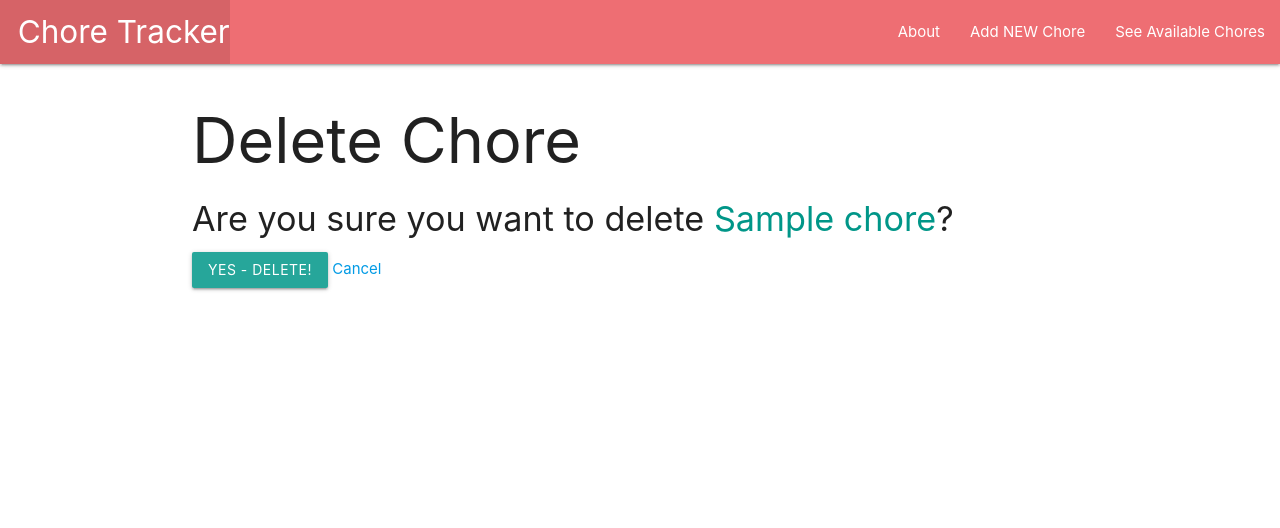
After one commit to tthephas/Chore-Tracker, a Django app: page /chores/1/delete in a window 1280 px wide. The commit adds this page. Shown: the top 528 px of the page. Run offline with Django 4.2, Linux system fonts and the light colour scheme; tables that the repository leaves empty hold one stand-in row (values such as "Sample post").

Commit message:
update and delete views working properly

```diff
--- a/main_app/templates/chores/detail.html
+++ b/main_app/templates/chores/detail.html
@@ -12,6 +12,10 @@
             <p>Pay Amount: {{ chore.amount }} Dollars </p>
 
         </div>
+        <div class="card-action">
+            <a href="{% url 'chores_update' chore.id %}">Edit</a>
+            <a href="{% url 'chores_delete' chore.id %}">Delete</a>
+          </div>
     </div>
 
 {% endblock %}
--- /dev/null
+++ b/main_app/templates/main_app/chore_confirm_delete.html
@@ -0,0 +1,13 @@
+{% extends 'base.html' %}
+
+{% block content %}
+  <h1>Delete Chore</h1>
+
+  <h4>Are you sure you want to delete <span class="teal-text">{{ object.name }}</span>?</h4>
+
+  <form action="" method="POST">
+    {% csrf_token %}
+    <input type="submit" value="Yes - Delete!" class="btn">
+    <a href="{% url 'detail' chore.id %}">Cancel</a>
+  </form>
+{% endblock %}
--- a/main_app/urls.py
+++ b/main_app/urls.py
@@ -5,6 +5,8 @@ urlpatterns = [
   path('', views.home, name='home'),
   path('about/', views.about, name='about'),
   path('chores/', views.chores_index, name='index'),
+  path('chores/create/', views.ChoreCreate.as_view(), name='chores_create'),
   path('chores/<int:chore_id>/', views.chores_detail, name='detail'),
-  path('chores/create/', views.ChoreCreate.as_view(), name='chores_create'),
+  path('chores/<int:pk>/update', views.ChoreUpdate.as_view(), name='chores_update'),
+  path('chores/<int:pk>/delete', views.ChoreDelete.as_view(), name='chores_delete'),
 ]
--- a/main_app/views.py
+++ b/main_app/views.py
@@ -1,5 +1,5 @@
 from django.shortcuts import render
-from django.views.generic.edit import CreateView
+from django.views.generic.edit import CreateView, UpdateView, DeleteView
 from .models import Chore
 from django.views.generic.detail import DetailView
 
@@ -11,11 +11,6 @@ from django.views.generic.detail import DetailView
 #   {'name': 'Load Dishwasher', 'type': 'cleaning', 'description': 'I put 4 plates and 2 cups in dishwasher after dinner', 'amount': 3},
 # ]
 
-# Create your views here.
-class ChoreCreate(CreateView):
-  model = Chore
-  fields = '__all__'
-#   success_url = '/chores/{chore_id}'
 
 
 # Build the home view
@@ -34,3 +29,21 @@ def chores_index(request):
 def chores_detail(request, chore_id):
   chore = Chore.objects.get(id=chore_id)
   return render(request, 'chores/detail.html', { 'chore': chore })
+
+
+# Create your views here.
+class ChoreCreate(CreateView):
+  model = Chore
+  fields = '__all__'
+#   success_url = '/chores/{chore_id}'
+
+class ChoreUpdate(UpdateView):
+  model = Chore
+    # disallow the changing of the name and type of the chore
+    # only allow changing of description (what will get done) and
+    # the amount (b/c its being negotiated)
+  fields = ['description', 'amount']
+
+class ChoreDelete(DeleteView):
+   model = Chore
+   success_url = '/chores'
```
Also changed, not shown: main_app/templates/main_app/chore_form.html (+6 -1 lines).
